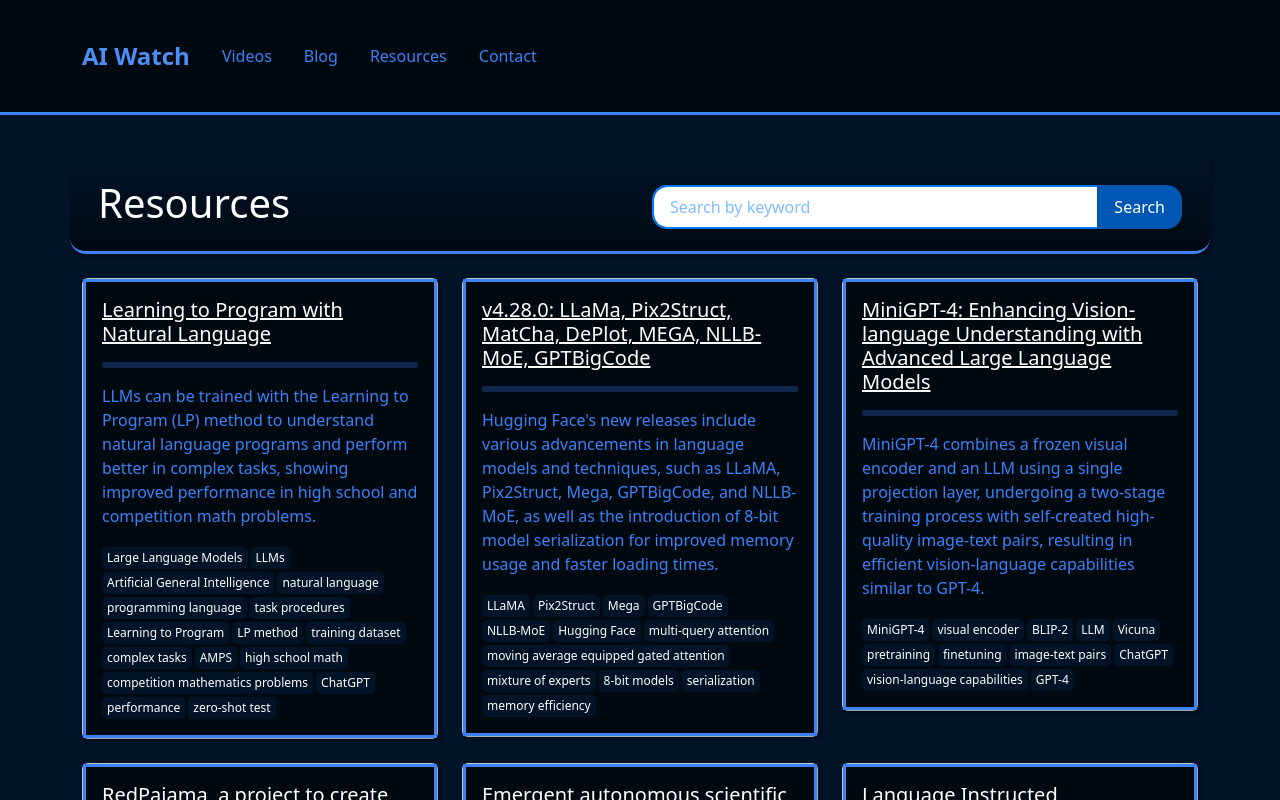
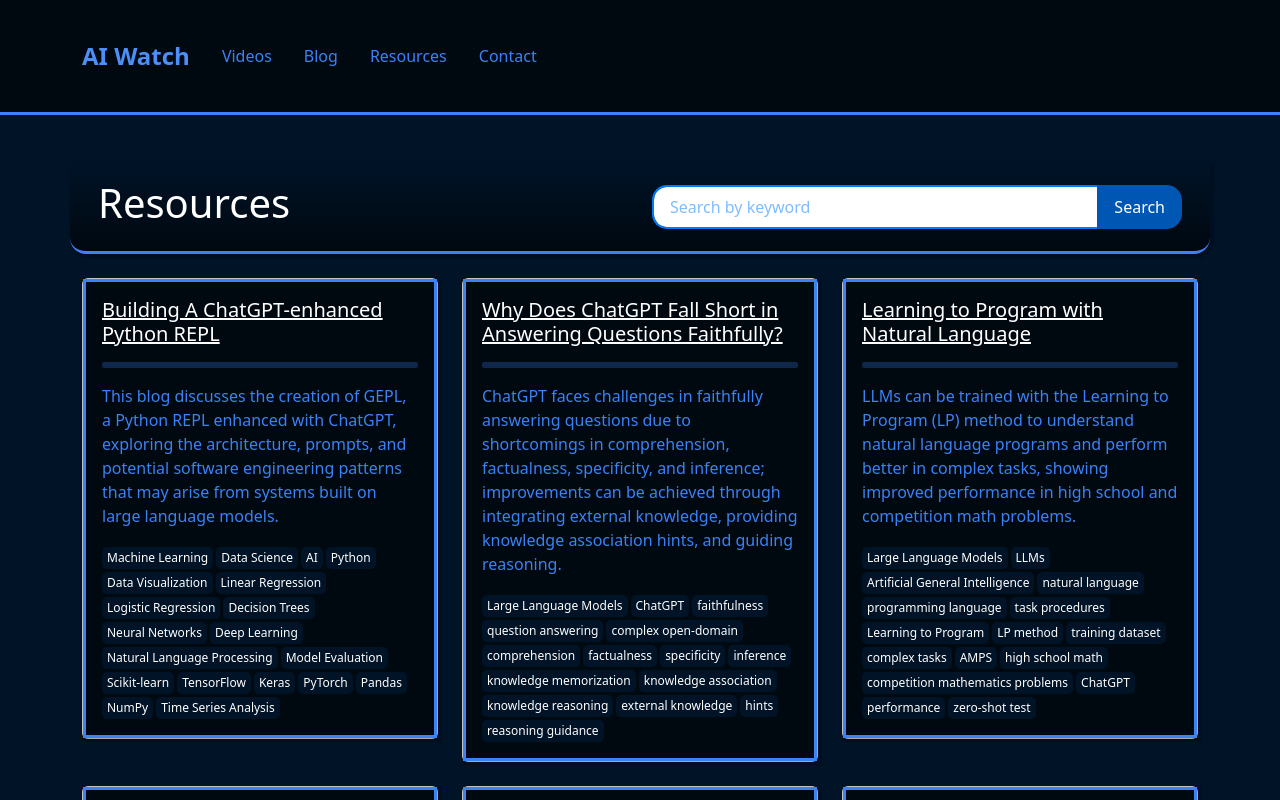
Before and after one commit to dstock3/aiwatch, a React (Create React App) app: page /resources in a window 1280 px wide. Shown: the top 800 px of the page. Built offline with nearby package versions, Linux system fonts and the light colour scheme.

Commit message:
added blog article to resources.

```diff
--- a/src/data/resources.js
+++ b/src/data/resources.js
@@ -1,4 +1,16 @@
 const resources = [
+    {
+      title: 'Building A ChatGPT-enhanced Python REPL',
+      description: 'This blog discusses the creation of GEPL, a Python REPL enhanced with ChatGPT, exploring the architecture, prompts, and potential software engineering patterns that may arise from systems built on large language models.',
+      url: 'https://isthisit.nz/posts/2023/building-a-chat-gpt-enhanced-python-repl/',
+      keywords: ['Machine Learning', 'Data Science', 'AI', 'Python', 'Data Visualization', 'Linear Regression', 'Logistic Regression', 'Decision Trees', 'Neural Networks', 'Deep Learning', 'Natural Language Processing', 'Model Evaluation', 'Scikit-learn', 'TensorFlow', 'Keras', 'PyTorch', 'Pandas', 'NumPy', 'Time Series Analysis']
+    },
+    {
+      title: 'Why Does ChatGPT Fall Short in Answering Questions Faithfully?',
+      description: 'ChatGPT faces challenges in faithfully answering questions due to shortcomings in comprehension, factualness, specificity, and inference; improvements can be achieved through integrating external knowledge, providing knowledge association hints, and guiding reasoning.',
+      url: 'https://arxiv.org/abs/2304.10513',
+      keywords: ['Large Language Models', 'ChatGPT', 'faithfulness', 'question answering', 'complex open-domain', 'comprehension', 'factualness', 'specificity', 'inference', 'knowledge memorization', 'knowledge association', 'knowledge reasoning', 'external knowledge', 'hints', 'reasoning guidance']
+    },
     {
       title: 'Learning to Program with Natural Language',
       description: 'LLMs can be trained with the Learning to Program (LP) method to understand natural language programs and perform better in complex tasks, showing improved performance in high school and competition math problems.',
```
